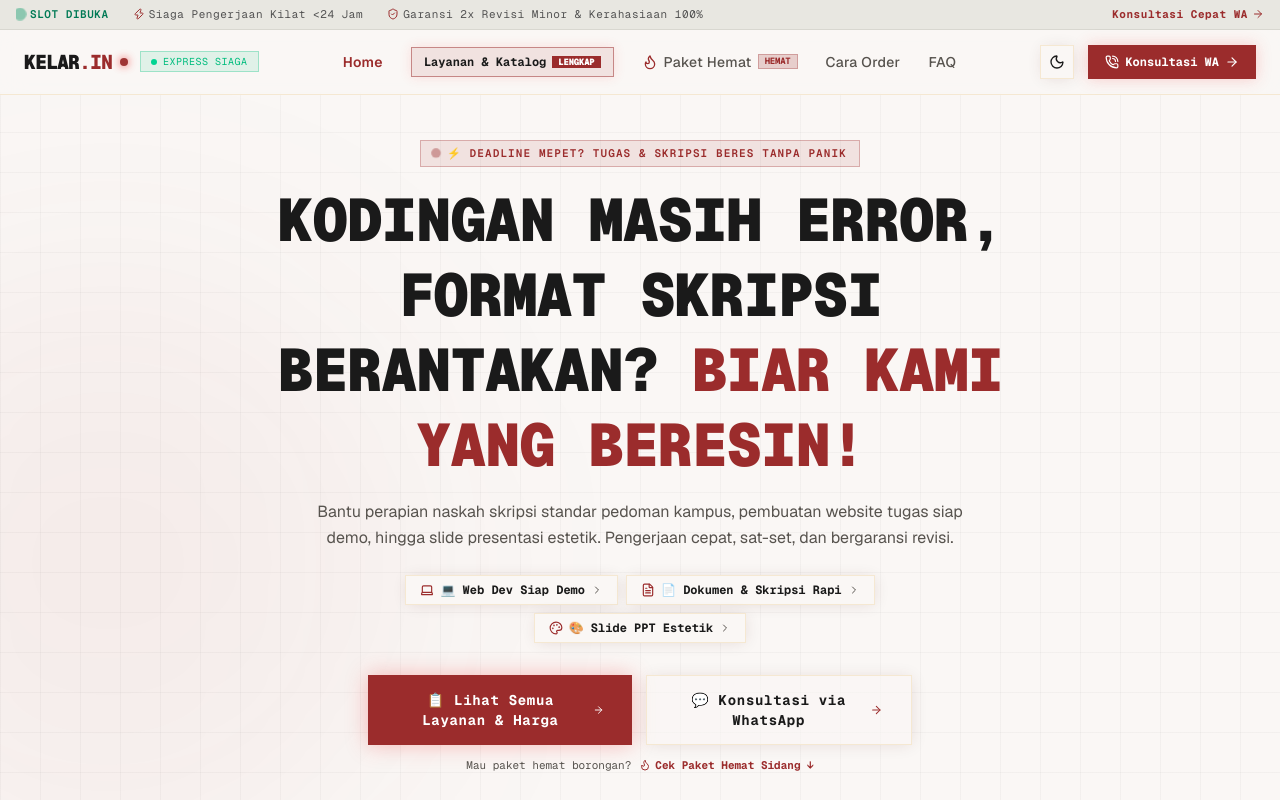
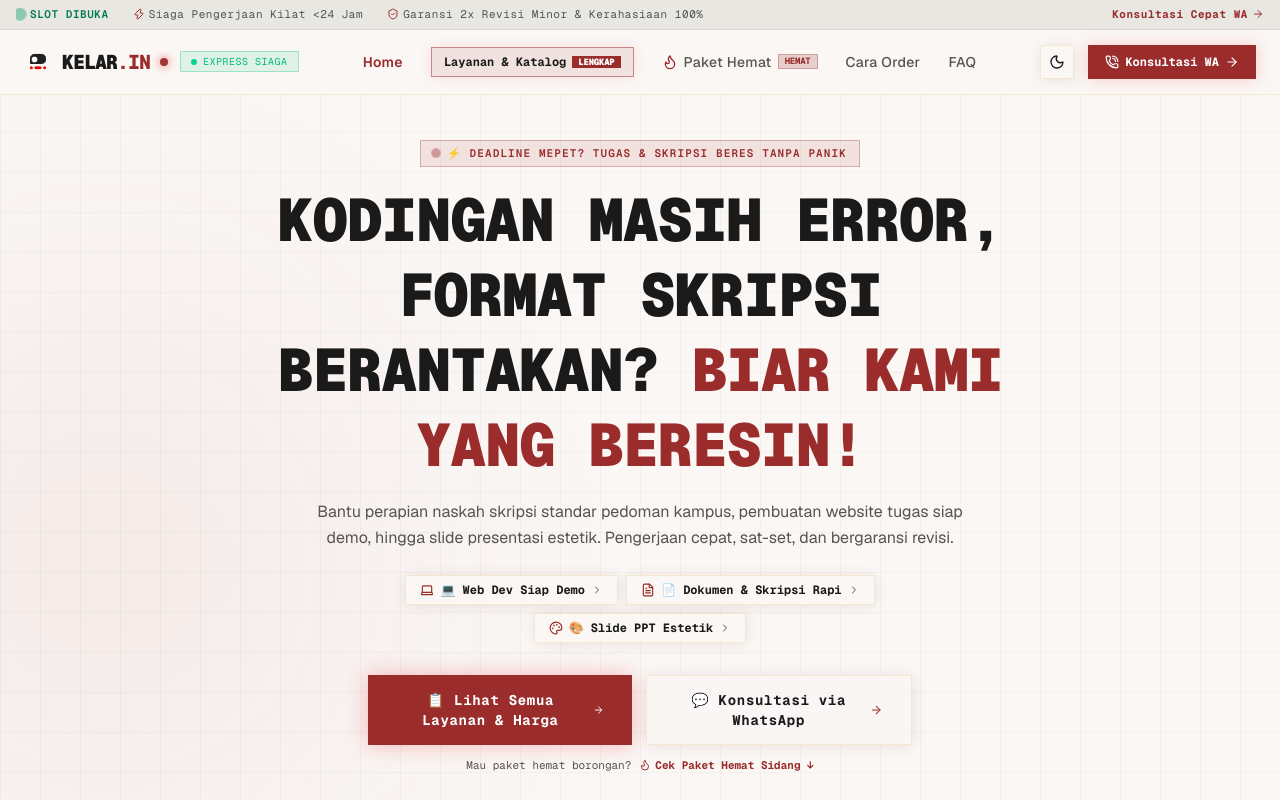
Before and after one commit to raflyrzp/kelarin, a Next.js app: page / in a window 1280 px wide. Shown: the top 800 px of the page. Built offline with nearby package versions, Linux system fonts and the light colour scheme.

Commit message:
implement mark & logo

```diff
--- a/src/app/layout.tsx
+++ b/src/app/layout.tsx
@@ -79,6 +79,15 @@ export const metadata: Metadata = {
       "max-snippet": -1,
     },
   },
+  icons: {
+    icon: [
+      { url: "/mark-kelarin.png", type: "image/png" },
+    ],
+    shortcut: "/mark-kelarin.png",
+    apple: [
+      { url: "/mark-kelarin.png", type: "image/png" },
+    ],
+  },
 };
 
 const jsonLd = {
@@ -91,13 +100,16 @@ const jsonLd = {
       "name": "Kelar.in",
       "description": "Jasa Pembuatan Website & Mentoring Coding Akademik",
       "inLanguage": "id-ID",
+      "publisher": {
+        "@id": "https://kelar-in.vercel.app/#organization",
+      },
     },
     {
       "@type": "ProfessionalService",
       "@id": "https://kelar-in.vercel.app/#organization",
       "name": "Kelar.in",
       "url": "https://kelar-in.vercel.app",
-      "logo": "https://kelar-in.vercel.app/preview-kelarin.png",
+      "logo": "https://kelar-in.vercel.app/logo-kelarin.png",
       "image": "https://kelar-in.vercel.app/preview-kelarin.png",
       "description":
         "Layanan pengerjaan website UMKM dan mahasiswa, bimbingan coding privat tugas akhir, perbaikan bug teknis, serta perapian format laporan dan slide presentasi sidang.",
--- /dev/null
+++ b/src/app/manifest.ts
@@ -0,0 +1,26 @@
+import type { MetadataRoute } from "next";
+
+export default function manifest(): MetadataRoute.Manifest {
+  return {
+    name: "Kelar.in - Jasa Pembuatan Website & Mentoring Coding",
+    short_name: "Kelar.in",
+    description:
+      "Layanan pengerjaan website UMKM dan mahasiswa, bimbingan coding privat tugas akhir, dan perbaikan bug teknis.",
+    start_url: "/",
+    display: "standalone",
+    background_color: "#0a0a0a",
+    theme_color: "#000000",
+    icons: [
+      {
+        src: "/mark-kelarin.png",
+        sizes: "any",
+        type: "image/png",
+      },
+      {
+        src: "/logo-kelarin.png",
+        sizes: "512x512",
+        type: "image/png",
+      },
+    ],
+  };
+}
--- a/src/components/Footer.tsx
+++ b/src/components/Footer.tsx
@@ -1,4 +1,5 @@
 import React from "react";
+import Image from "next/image";
 import Link from "next/link";
 import { ArrowUpRight } from "lucide-react";
 
@@ -7,7 +8,14 @@ export default function Footer() {
     <footer className="bg-background border-t border-border-color py-12 px-6">
       <div className="max-w-7xl mx-auto flex flex-col md:flex-row items-center justify-between gap-6">
         <div className="flex flex-col items-center md:items-start gap-2">
-          <Link href="/" className="group flex items-center gap-1.5">
+          <Link href="/" className="group flex items-center gap-2">
+            <Image
+              src="/mark-kelarin.png"
+              alt="Kelar.in Mark"
+              width={24}
+              height={24}
+              className="h-6 w-6 object-contain"
+            />
             <span className="font-mono text-xl font-black tracking-tighter text-foreground">
               KELAR<span className="text-brand-red font-extrabold">.IN</span>
             </span>
--- a/src/components/Navbar.tsx
+++ b/src/components/Navbar.tsx
@@ -1,6 +1,7 @@
 "use client";
 
 import React, { useState, useEffect } from "react";
+import Image from "next/image";
 import Link from "next/link";
 import { usePathname } from "next/navigation";
 import {
@@ -106,7 +107,15 @@ export default function Navbar() {
         <div className="max-w-7xl mx-auto px-4 sm:px-6 h-16 flex items-center justify-between gap-4">
           {/* Brand Logo with Live Status Radar */}
           <div className="flex items-center gap-3">
-            <Link href="/" className="group flex items-center gap-2">
+            <Link href="/" className="group flex items-center gap-2.5">
+              <Image
+                src="/mark-kelarin.png"
+                alt="Kelar.in Mark"
+                width={28}
+                height={28}
+                className="h-7 w-7 object-contain group-hover:scale-105 transition-transform"
+                priority
+              />
               <span className="font-mono text-xl font-black tracking-tighter text-foreground">
                 KELAR
                 <span className="text-brand-red font-extrabold group-hover:animate-pulse">
```
Also changed, not shown: public/logo-kelarin.png (added), public/mark-kelarin.png (added).
